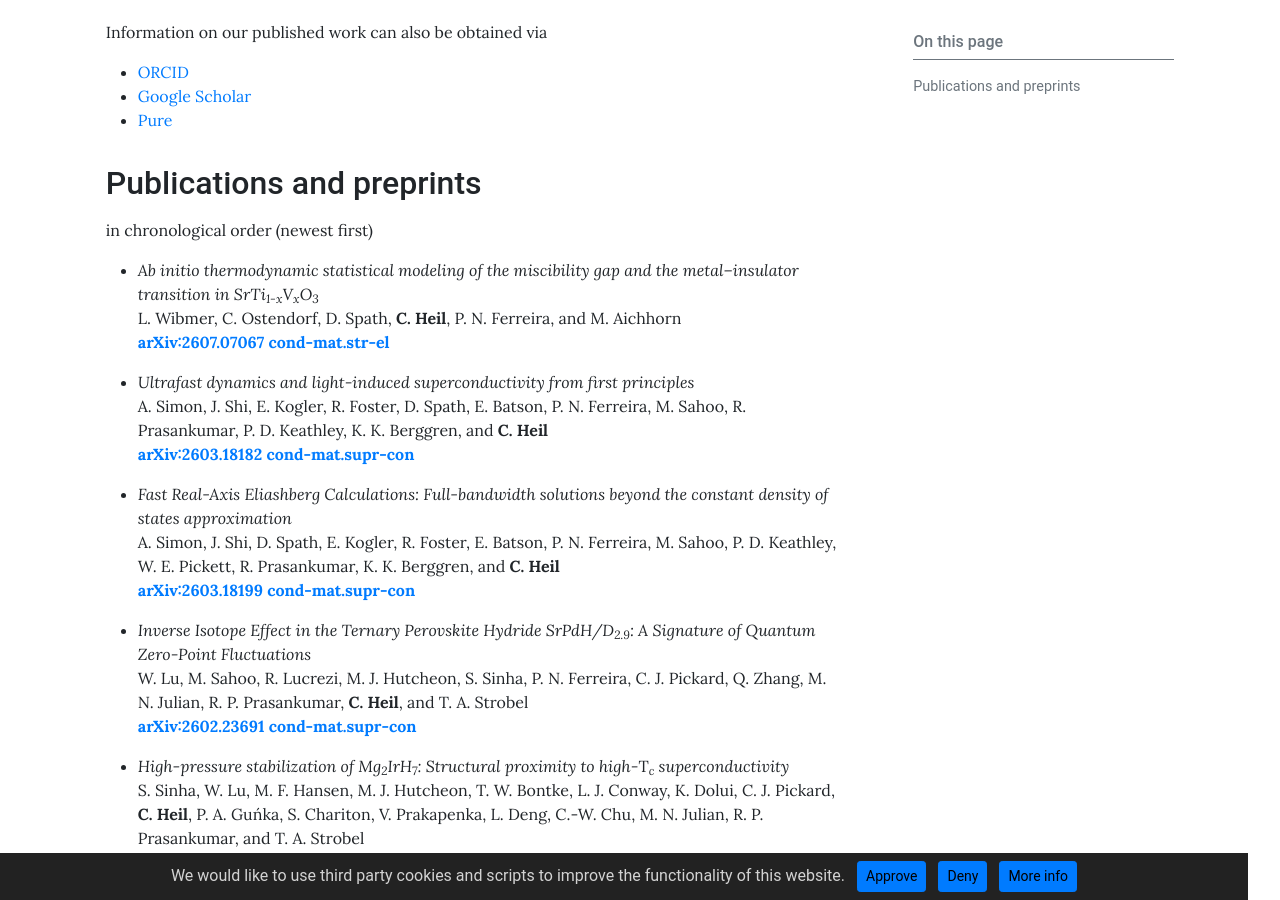
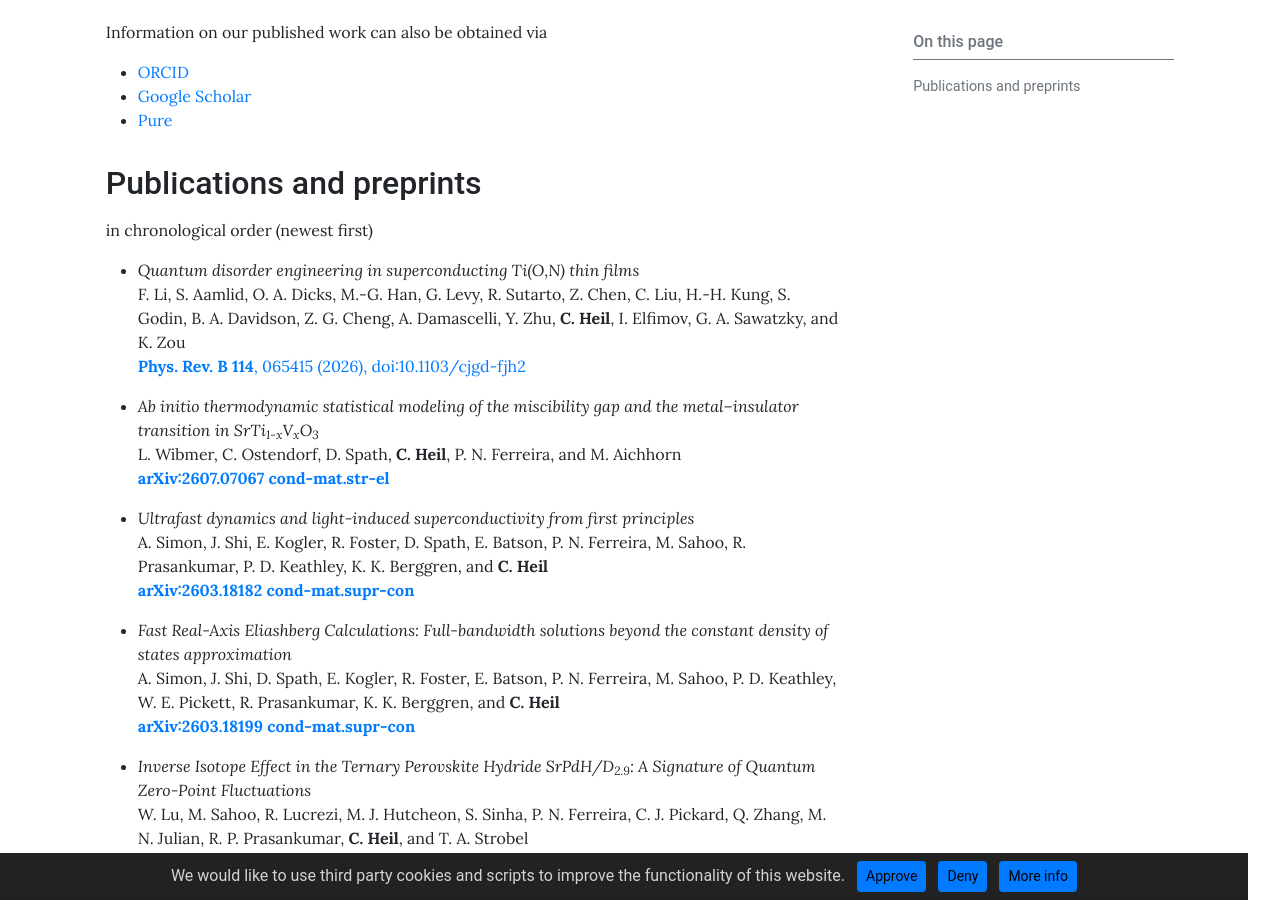
Before and after one commit to cheil/cheil.github.io, a Jekyll site: the page built from pages/research/publications.md, in a window 1280 px wide and 900 px high, scrolled down 320 px. Built offline with Jekyll 4.4.1, drawn with Linux system fonts in a browser that asks for light colours.

```diff
--- a/pages/research/publications.md
+++ b/pages/research/publications.md
@@ -18,6 +18,10 @@ Information on our published work can also be obtained via
 ## Publications and preprints
 in chronological order (newest first)
 
+
+- *Quantum disorder engineering in superconducting Ti(O,N) thin films*\
+F. Li, S. Aamlid, O. A. Dicks, M.-G. Han, G. Levy, R. Sutarto, Z. Chen, C. Liu, H.-H. Kung, S. Godin, B. A. Davidson, Z. G. Cheng, A. Damascelli, Y. Zhu, **C. Heil**, I. Elfimov, G. A. Sawatzky, and K. Zou\
+[**Phys. Rev. B 114**, 065415 (2026), doi:10.1103/cjgd-fjh2](https://doi.org/10.1103/cjgd-fjh2)
 
 - *Ab initio thermodynamic statistical modeling of the miscibility gap and the metal–insulator transition in SrTi<sub>1-x</sub>V<sub>x</sub>O<sub>3</sub>*\
 L. Wibmer, C. Ostendorf, D. Spath, **C. Heil**, P. N. Ferreira, and M. Aichhorn\
```
Also changed, not shown: _posts/2026-07-14-new-paper_TiON.md (added, +23 -0 lines), assets/theme/images/TiON_paper.png (added).
